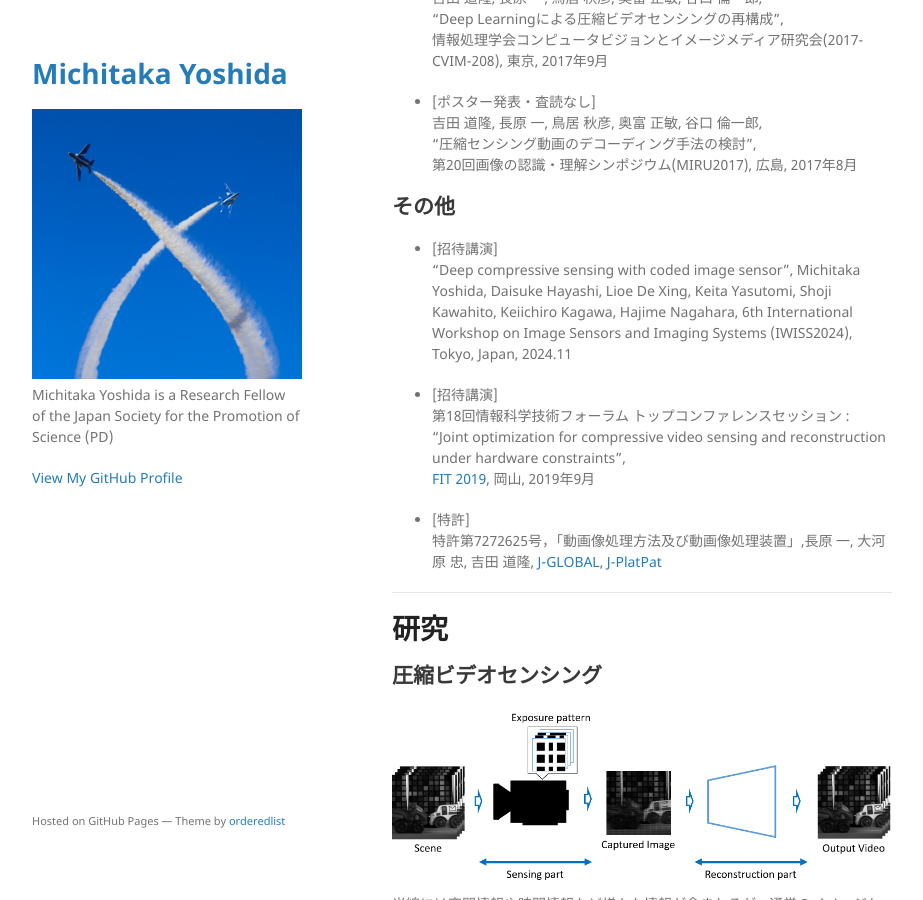
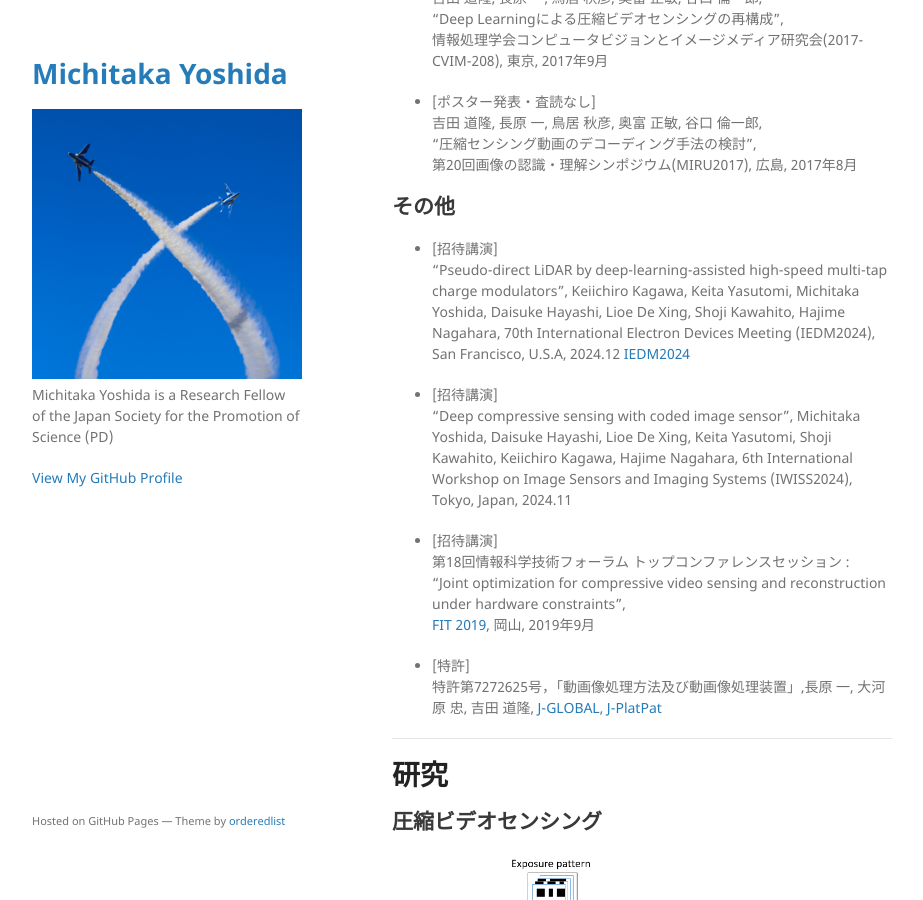
Before and after one commit to michitakayoshida/michitakayoshida.github.io, a Jekyll site: the page built from index.md, in a window 1280 px wide and 900 px high, scrolled down 4755 px. Shown: the whole window, without its empty margins (178-1101 px from the left). Built offline with Jekyll 4.4.1, drawn with Linux system fonts in a browser that asks for light colours.

Commit message:
IEDM2024

```diff
--- a/index.md
+++ b/index.md
@@ -198,6 +198,13 @@ Proceedings of the European Conference on Computer Vision (ECCV2018), Munich, Ge
 
 ## その他
 - [招待講演]
+  "Pseudo-direct LiDAR by deep-learning-assisted high-speed multi-tap charge modulators",
+  Keiichiro Kagawa, Keita Yasutomi, Michitaka Yoshida, Daisuke Hayashi, Lioe De Xing, Shoji Kawahito,  Hajime Nagahara,
+  70th International Electron Devices Meeting (IEDM2024),
+  San Francisco, U.S.A, 2024.12
+  [IEDM2024](https://iedm24.mapyourshow.com/8_0/sessions/session-details.cfm?scheduleid=322)
+
+- [招待講演]
   "Deep compressive sensing with coded image sensor",
   Michitaka Yoshida, Daisuke Hayashi, Lioe De Xing, Keita Yasutomi, Shoji Kawahito, Keiichiro Kagawa, Hajime Nagahara,
   6th International Workshop on Image Sensors and Imaging Systems (IWISS2024),
```
Also changed, not shown: index_en.md (+7 -0 lines).
